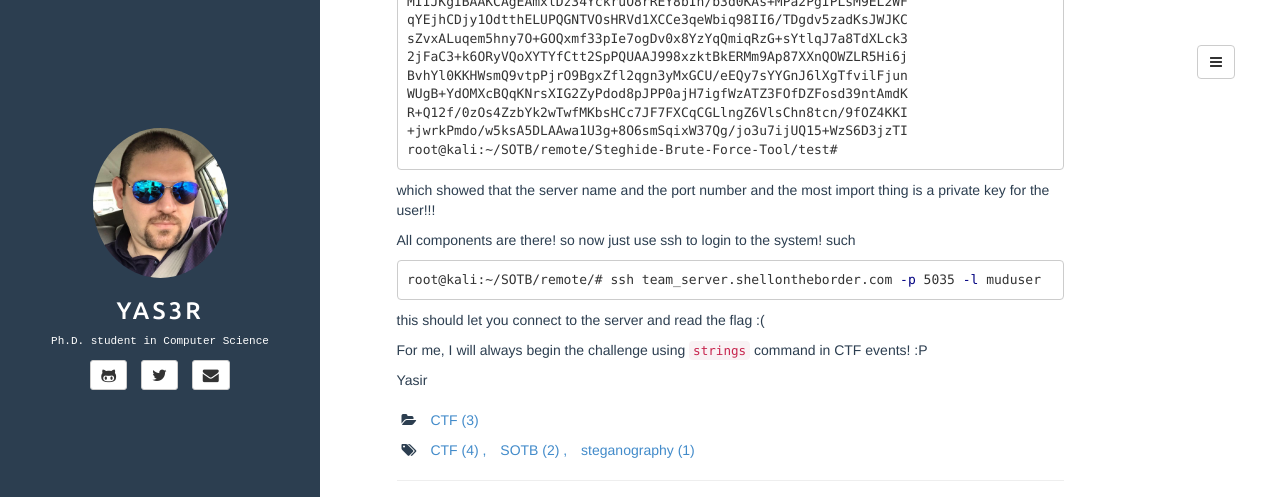
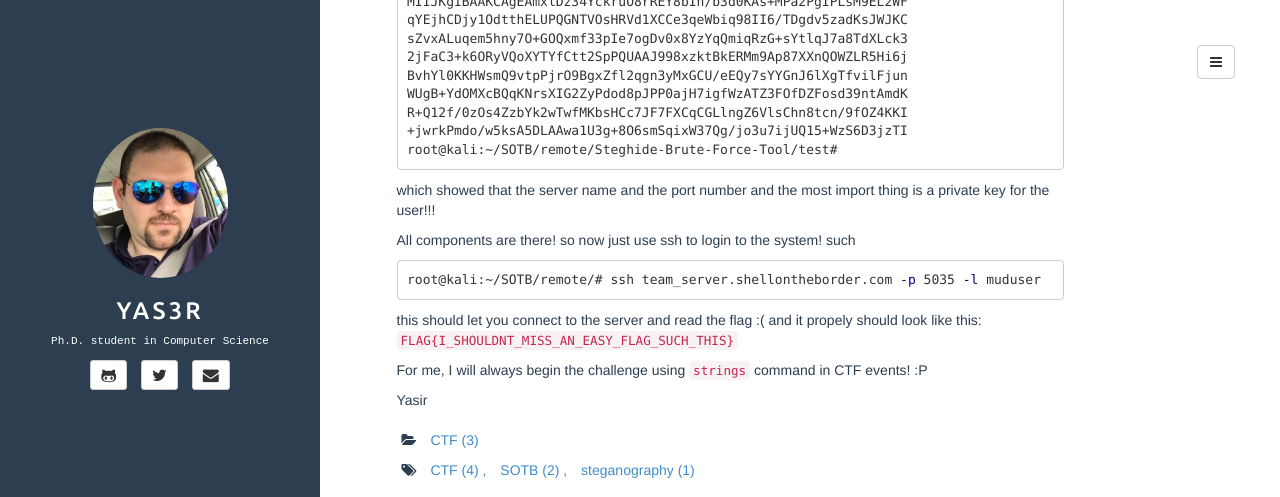
Before and after one commit to yaserfaraj/yaserfaraj.github.io, a Jekyll site: the page built from _posts/2018-01-31-SOTB-Steganography-bruteforce.md, in a window 1280 px wide and 900 px high, scrolled down 1581 px, cut to the strip 0-497 px from the top of the window. Built offline with Jekyll 4.4.1, drawn with Linux system fonts in a browser that asks for light colours.

Commit message:
new post steghide

````diff
--- a/_posts/2018-01-31-SOTB-Steganography-bruteforce.md
+++ b/_posts/2018-01-31-SOTB-Steganography-bruteforce.md
@@ -96,7 +96,8 @@
 root@kali:~/SOTB/remote/# ssh team_server.shellontheborder.com -p 5035 -l muduser
 ```
 
-this should let you connect to the server and read the flag :(
+this should let you connect to the server and read the flag :( and it propely should look like this:
+`FLAG{I_SHOULDNT_MISS_AN_EASY_FLAG_SUCH_THIS}`
 
 For me, I will always begin the challenge using `strings` command in CTF events! :P
 
````
